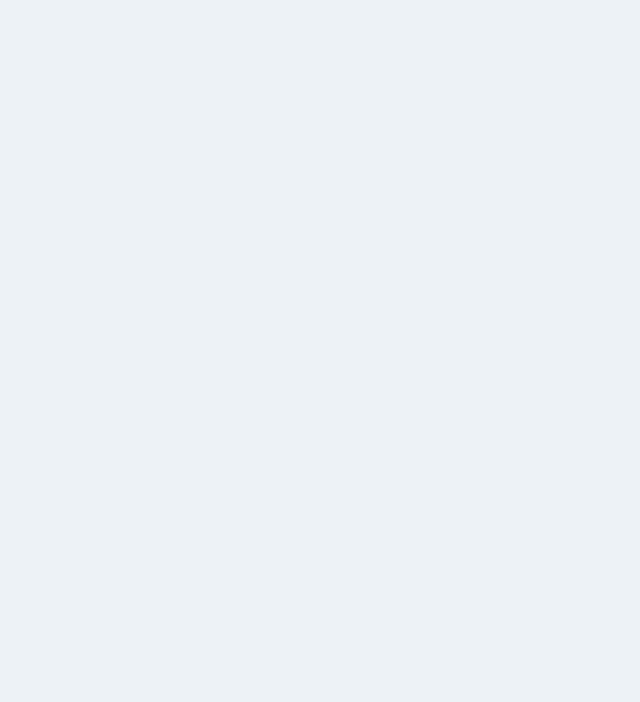
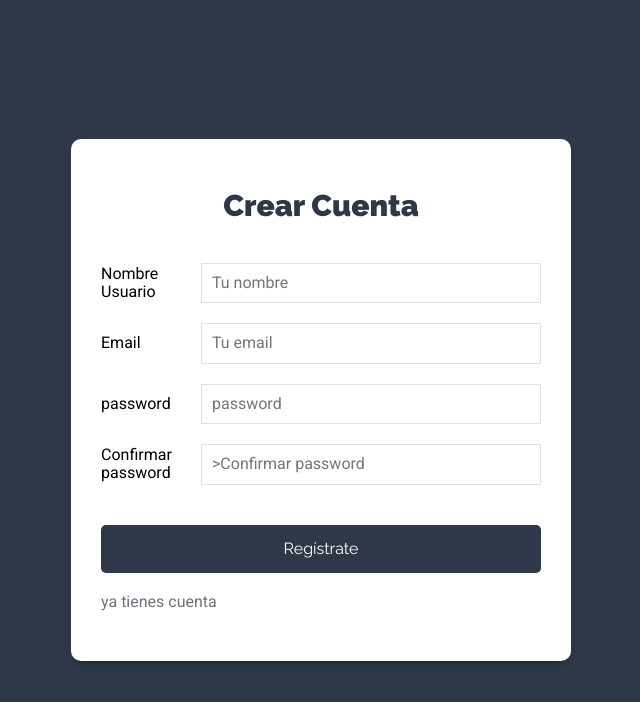
Before and after one commit to ilodi/MERN_v1, a React (Create React App) app in the folder cliente/: page /nueva-cuenta in a window 1280 px wide. Shown: the top 702 px of the page, without its empty margins (319-959 px from the left). Built offline with nearby package versions, Linux system fonts and the light colour scheme.

Commit message:
login Readi

```diff
--- a/cliente/src/App.js
+++ b/cliente/src/App.js
@@ -10,7 +10,7 @@ function App() {
     <Router>
       <Switch>
         <Route exact path="/" component={Login} />
-        <Route exact path="/nueva-cuente" component={NuevaCuenta} />
+        <Route exact path="/nueva-cuenta" component={NuevaCuenta} />
         <Route exact path="/proyectos" component={Proyectos} />
       </Switch>
     </Router>
--- a/cliente/src/components/auth/Login.js
+++ b/cliente/src/components/auth/Login.js
@@ -38,7 +38,7 @@ const Login = () => {
                             type="email"
                             id="email"
                             name="email"
-                            placeholder="Tu nombre"
+                            placeholder="Tu email"
                             value={email}
                             onChange={onChange}
                         />
--- a/cliente/src/components/auth/NuevaCuenta.js
+++ b/cliente/src/components/auth/NuevaCuenta.js
@@ -3,13 +3,15 @@ import { Link } from 'react-router-dom';
 
 
 const NuevaCuenta = () => {
-    //State oara ubucuar sesiòn
+    //State para ubucuar sesiòn
     const [usuario, setUsuario] = useState({
+        nombre: '',
         email: '',
-        password: ''
+        password: '',
+        confirmar: ''
     })
     //extraer de usuario
-    const { email, password } = usuario;
+    const { nombre, email, password, confirmar } = usuario;
 
     const onChange = (e) => {
         setUsuario({
@@ -29,16 +31,27 @@ const NuevaCuenta = () => {
     return (
         <div className="form-usuario">
             <div className="contenedor-form sombra-dark">
-                <h1>Inicia sesiòn</h1>
+                <h1>Crear Cuenta</h1>
                 <form
                     onSubmit={onSubmit}>
+                    <div className="campo-form">
+                        <label htmlFor="nombre">Nombre Usuario</label>
+                        <input
+                            type="text"
+                            id="nombre"
+                            name="nombre"
+                            placeholder="Tu nombre"
+                            value={nombre}
+                            onChange={onChange}
+                        />
+                    </div>
                     <div className="campo-form">
                         <label htmlFor="email">Email</label>
                         <input
                             type="email"
                             id="email"
                             name="email"
-                            placeholder="Tu nombre"
+                            placeholder="Tu email"
                             value={email}
                             onChange={onChange}
                         />
@@ -55,11 +68,23 @@ const NuevaCuenta = () => {
                         />
                     </div>
                     <div className="campo-form">
-                        <input type="submit" className="btn btn-primario btn-block" value="Iniciar sesiòn" />
+                        <label htmlFor="confirmar">Confirmar password</label>
+                        <input
+                            type="password"
+                            id="confirmar"
+                            name="confirmar"
+                            placeholder=">Confirmar password"
+                            value={confirmar}
+                            onChange={onChange}
+                        />
+                    </div>
+
+                    <div className="campo-form">
+                        <input type="submit" className="btn btn-primario btn-block" value="Regístrate" />
                     </div>
                 </form>
-                <Link to={'/nueva-cuenta'} className="enlace-cuenta">
-                    Obtener Cuenta
+                <Link to={'/'} className="enlace-cuenta">
+                    ya tienes cuenta
                 </Link>
             </div>
         </div>
```
